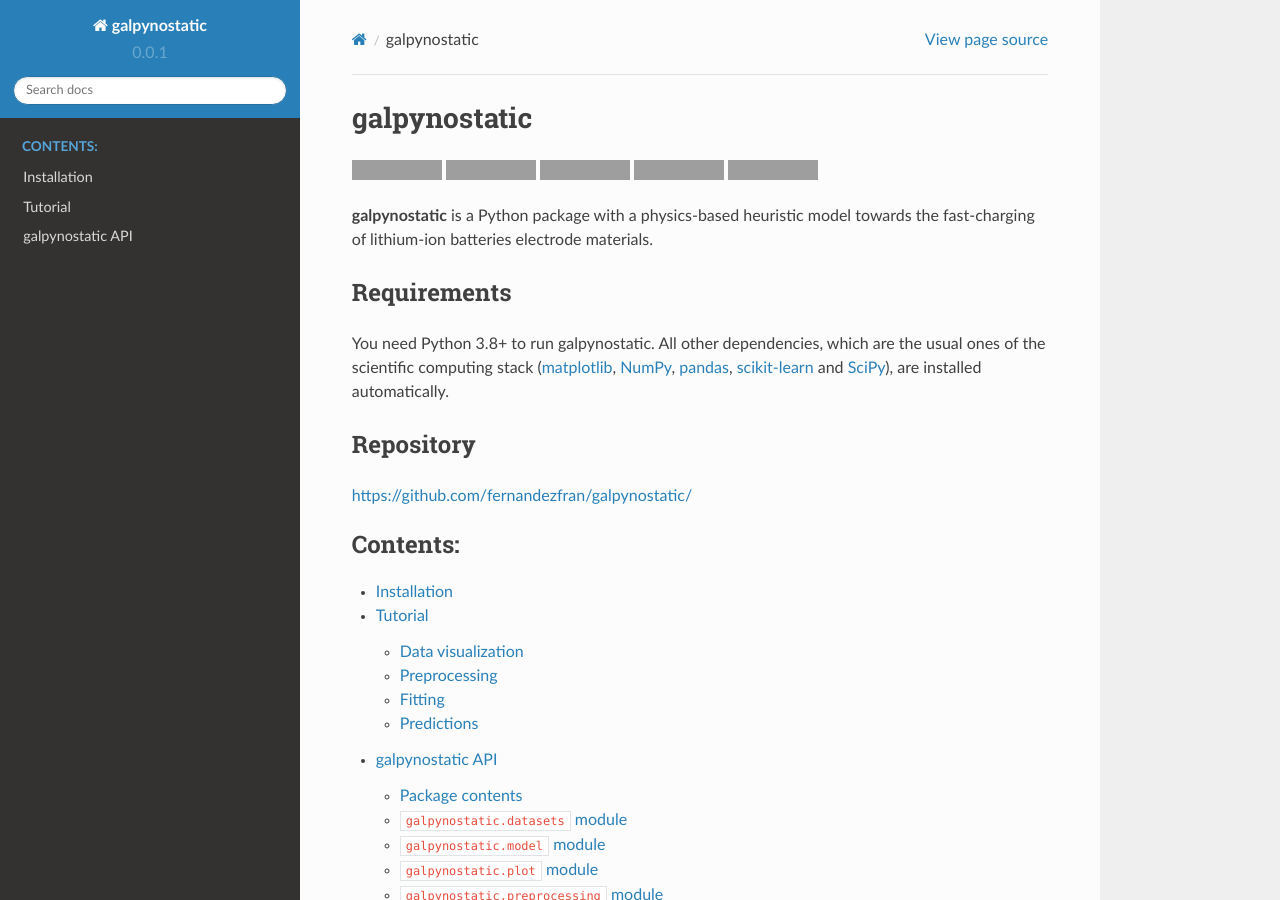
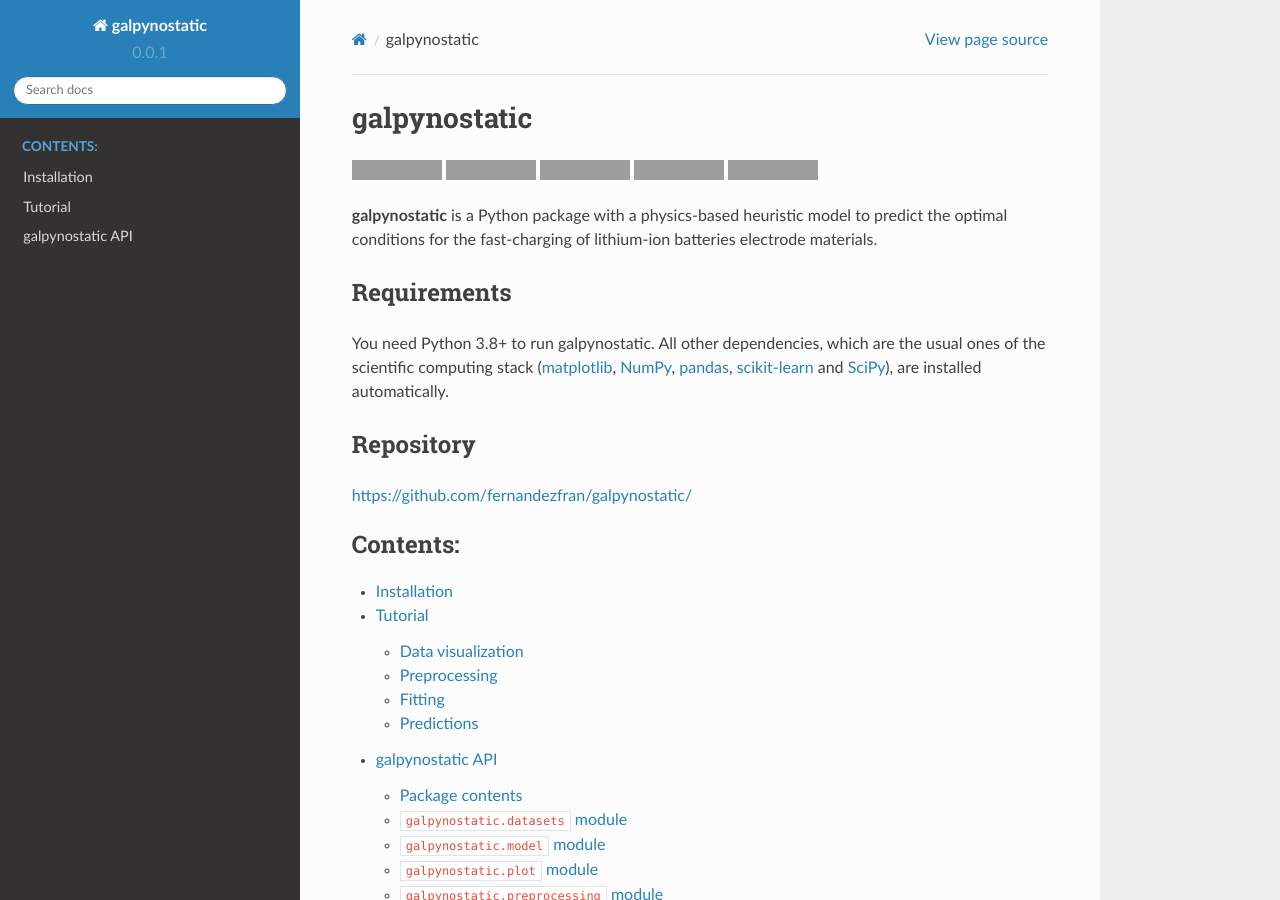
Before and after one commit to fernandezfran/galpynostatic, a Sphinx documentation site: the page built from docs/source/index.rst, in a window 1280 px wide and 900 px high. Built offline with Sphinx 7.4.7 and the Read the Docs theme 2.0.0, drawn with Linux system fonts in a browser that asks for light colours; the version number is read from the project's files by our own code; grey boxes are pictures that could not be loaded.

Commit message:
description

```diff
--- a/docs/source/index.rst
+++ b/docs/source/index.rst
@@ -29,7 +29,8 @@
 
 
 **galpynostatic** is a Python package with a physics-based heuristic model
-towards the fast-charging of lithium-ion batteries electrode materials.
+to predict the optimal conditions for the fast-charging of lithium-ion
+batteries electrode materials.
 
 
 Requirements
--- a/galpynostatic/__init__.py
+++ b/galpynostatic/__init__.py
@@ -11,8 +11,8 @@
 # DOCS
 # =============================================================================
 
-"""A physics-based heuristic model towards the fast-charging of lithium-ion \
-batteries electrode materials."""
+"""A physics-based heuristic model to predict the optimal conditions for the \
+fast-charging of lithium-ion batteries electrode materials."""
 
 # =============================================================================
 # IMPORTS
--- a/pyproject.toml
+++ b/pyproject.toml
@@ -12,7 +12,7 @@
 authors = [{name = "Francisco Fernandez", email = "fernandezfrancisco2195@gmail.com"}]
 readme = "README.md"
 license = {file = "LICENSE"}
-description = "A physics-based heuristic model towards the fast-charging of lithium-ion batteries electrode materials."
+description = "A physics-based heuristic model to predict the optimal conditions for the fast-charging of lithium-ion batteries electrode materials."
 keywords = [
     "battery",
     "physics-based",
```
Also changed, not shown: README.md (+3 -1 lines).
